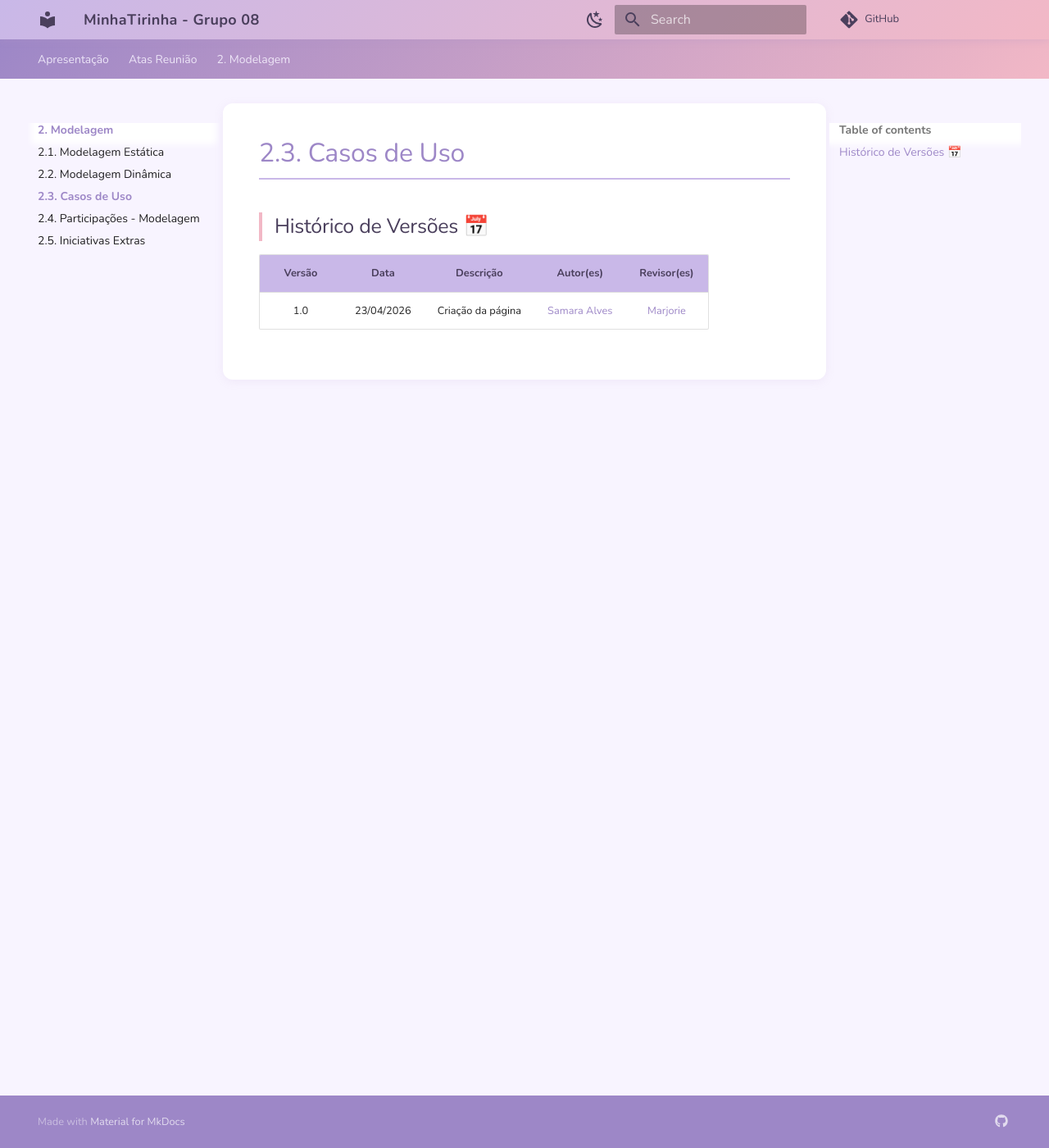
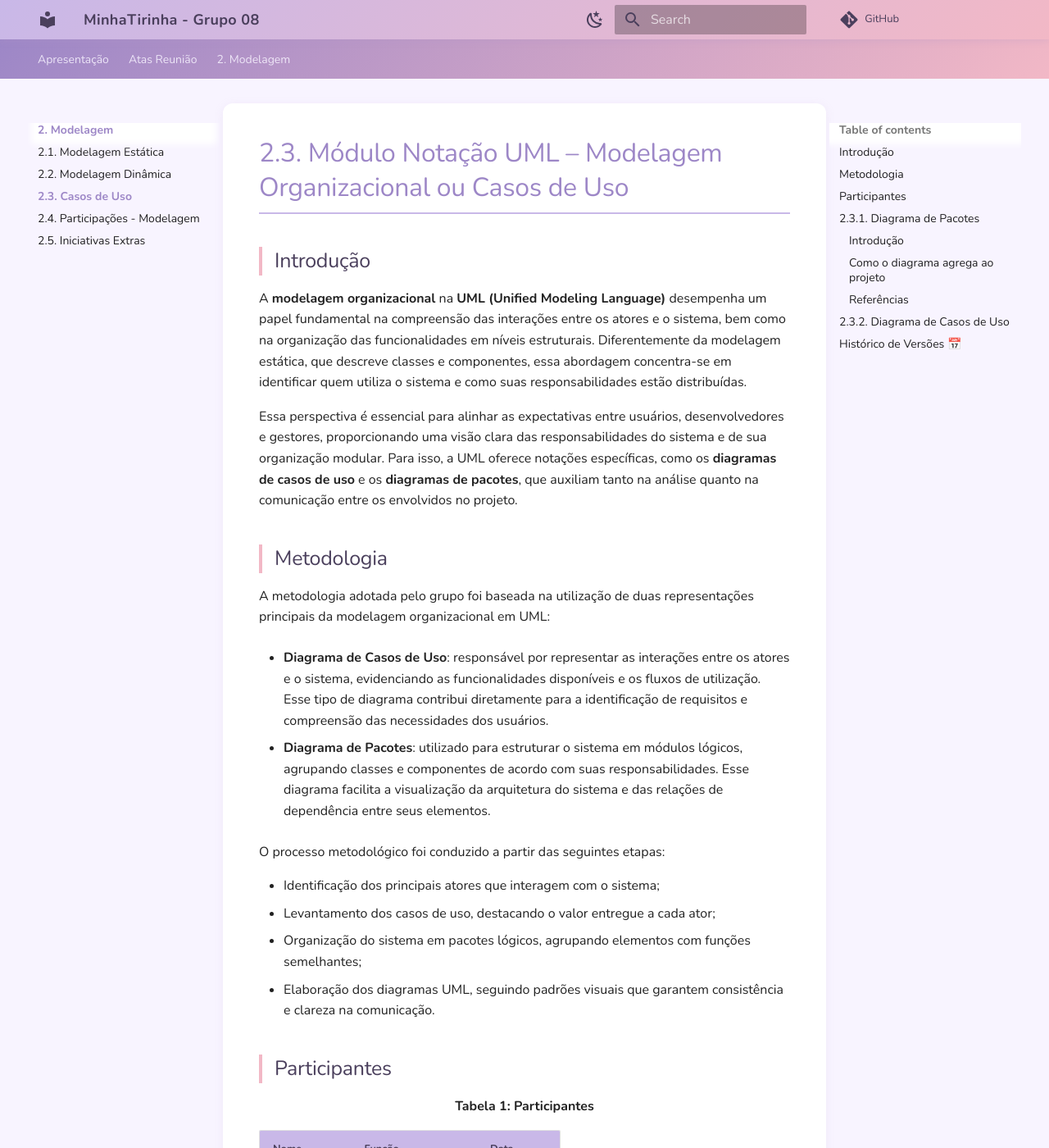
Before and after one commit to UnBArqDsw2026-1-Turma01/2026.1-T01-G08_MinhaTirinha_Entrega_02, an MkDocs documentation site: the page built from docs/Modelagem/2.3.ModelagemOrganizacionalCasosDeUso.md, in a window 1280 px wide and 1400 px high. Shown: the whole window at 82% size. Built offline with MkDocs 1.6.1 and Material for MkDocs 9.7.7, drawn with Linux system fonts in a browser that asks for light colours; comment, search, counter and statistics services are not loaded; some of the changed text lies outside the part shown.

Commit message:
feat: documentação

```diff
--- a/docs/Modelagem/2.3.ModelagemOrganizacionalCasosDeUso.md
+++ b/docs/Modelagem/2.3.ModelagemOrganizacionalCasosDeUso.md
@@ -1,5 +1,66 @@
+# 2.3. Módulo Notação UML – Modelagem Organizacional ou Casos de Uso
+
+## Introdução
+
+A **modelagem organizacional** na **UML (Unified Modeling Language)** desempenha um papel fundamental na compreensão das interações entre os atores e o sistema, bem como na organização das funcionalidades em níveis estruturais. Diferentemente da modelagem estática, que descreve classes e componentes, essa abordagem concentra-se em identificar quem utiliza o sistema e como suas responsabilidades estão distribuídas.
+
+Essa perspectiva é essencial para alinhar as expectativas entre usuários, desenvolvedores e gestores, proporcionando uma visão clara das responsabilidades do sistema e de sua organização modular. Para isso, a UML oferece notações específicas, como os **diagramas de casos de uso** e os **diagramas de pacotes**, que auxiliam tanto na análise quanto na comunicação entre os envolvidos no projeto.
+
+## Metodologia
+
+A metodologia adotada pelo grupo foi baseada na utilização de duas representações principais da modelagem organizacional em UML:
+
+- **Diagrama de Casos de Uso**: responsável por representar as interações entre os atores e o sistema, evidenciando as funcionalidades disponíveis e os fluxos de utilização. Esse tipo de diagrama contribui diretamente para a identificação de requisitos e compreensão das necessidades dos usuários.
+
+- **Diagrama de Pacotes**: utilizado para estruturar o sistema em módulos lógicos, agrupando classes e componentes de acordo com suas responsabilidades. Esse diagrama facilita a visualização da arquitetura do sistema e das relações de dependência entre seus elementos.
+
+O processo metodológico foi conduzido a partir das seguintes etapas:
+
+- Identificação dos principais atores que interagem com o sistema;
+- Levantamento dos casos de uso, destacando o valor entregue a cada ator;
+- Organização do sistema em pacotes lógicos, agrupando elementos com funções semelhantes;
+- Elaboração dos diagramas UML, seguindo padrões visuais que garantem consistência e clareza na comunicação.
+
+## Participantes
+
+<p align="center"><strong>Tabela 1: Participantes</strong></p>
+
+| Nome | Função | Data |
+|------|--------|------|
+| [Samara Alves](https://github.com/SamaraAlvess) | Diagrama de Pacotes | 21/04/2026 |
+| [Ana Carolina](https://github.com/anawcarol) | Diagrama de Pacotes | 21/04/2026 |
+
+
+## 2.3.1. Diagrama de Pacotes
+
+### Introdução
+
+O diagrama de pacotes é um dos principais artefatos da modelagem estrutural em UML, sendo utilizado para representar a organização do sistema em módulos lógicos. Ele permite agrupar elementos como classes, interfaces e outros componentes em pacotes, evidenciando a estrutura do sistema e as dependências existentes entre suas partes.
+
+### Como o diagrama agrega ao projeto
+
+A utilização do diagrama de pacotes contribui para uma melhor compreensão da arquitetura do sistema, permitindo:
+
+- Visualizar a organização modular do sistema;
+- Identificar as dependências entre os diferentes pacotes;
+- Facilitar a manutenção e evolução do software;
+- Promover a separação de responsabilidades entre os componentes;
+- Auxiliar no planejamento e na divisão do trabalho em equipe.
+
+<p align="center"><em>Figura 1: Diagrama de Pacotes</em></p>
+
+![Diagrama de Pacote](../assets/Diagrama_pacotes.png)
+
+### Referências
+
+## 2.3.2. Diagrama de Casos de Uso
+
+
+
+
 ## Histórico de Versões 📅
 
 | Versão | Data | Descrição | Autor(es) | Revisor(es) |
 | :--: | :--: | :--: | :--: | :--: |
 | 1.0 | 23/04/2026 | Criação da página | [Samara Alves](https://github.com/SamaraAlvess) | [Marjorie](https://github.com/Marjoriemitzi) |
+| 2.0 | 23/04/2026 | Adicionando o diagrama de pacote | [Samara Alves](https://github.com/SamaraAlvess) | [Gabriel Pinto](https://github.com/GabrielSPinto) |
```
Also changed, not shown: docs/assets/Diagrama_pacotes.png (added).
